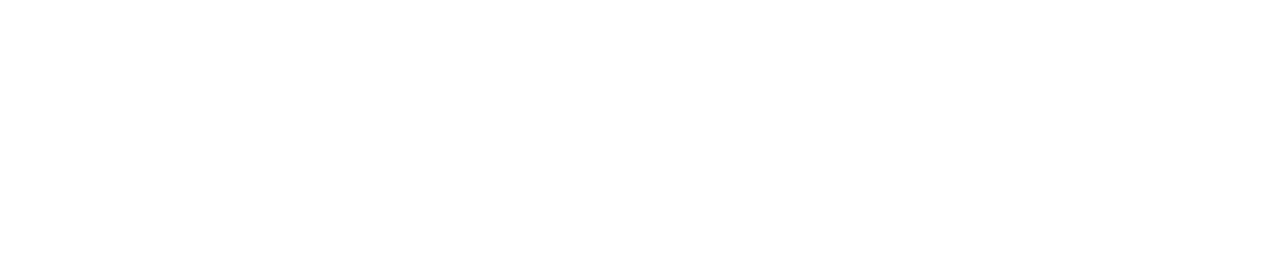
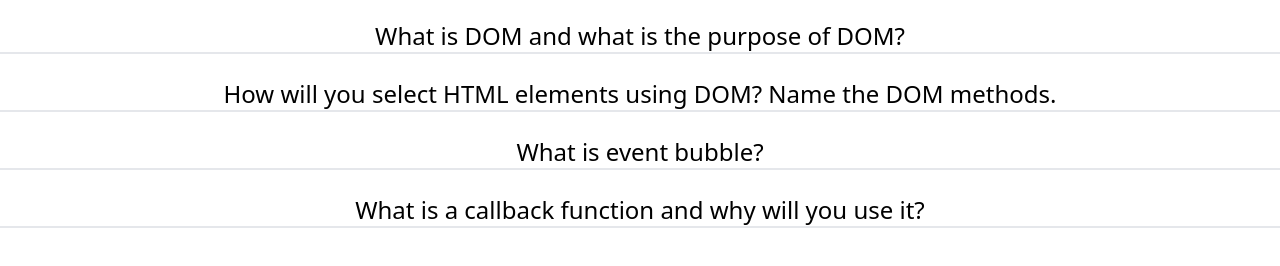
Before and after one commit to jahid902/Geometry-Genius, a plain HTML site: page divert-page.html in a window 1280 px wide. Drawn offline with nearby package versions, Linux system fonts and the light colour scheme.

Commit message:
built 2 page and connected them

```diff
--- a/divert-page.html
+++ b/divert-page.html
@@ -5,12 +5,24 @@
     <meta http-equiv="X-UA-Compatible" content="IE=edge" />
     <meta name="viewport" content="width=device-width, initial-scale=1.0" />
     <title>Q/S page</title>
-
-
-
+    <script src="https://cdn.tailwindcss.com"></script>
   </head>
 
   <body>
+    <section class="text-center mt-5 ">
+      <h1 class="text-2xl">What is DOM and what is the purpose of DOM?</h1>
+      <p class="text-xl border-b-2"></p>
+      <br>
+      <h1 class="text-2xl"> How will you select HTML elements using DOM? Name the DOM methods.</h1>
+      <p class="text-xl border-b-2"></p>
+      <br>
+      <h1 class="text-2xl">What is event bubble?</h1>
+      <p class="text-xl border-b-2"></p>
+      <br>
+      <h1 class="text-2xl">What is a callback function and why will you use it?</h1>
+      <p class="text-xl border-b-2"></p>
+
+    </section>
 
   </body>
 
```
Also changed, not shown: index.html (+2 -2 lines), js/work.js (+7 -11 lines).
